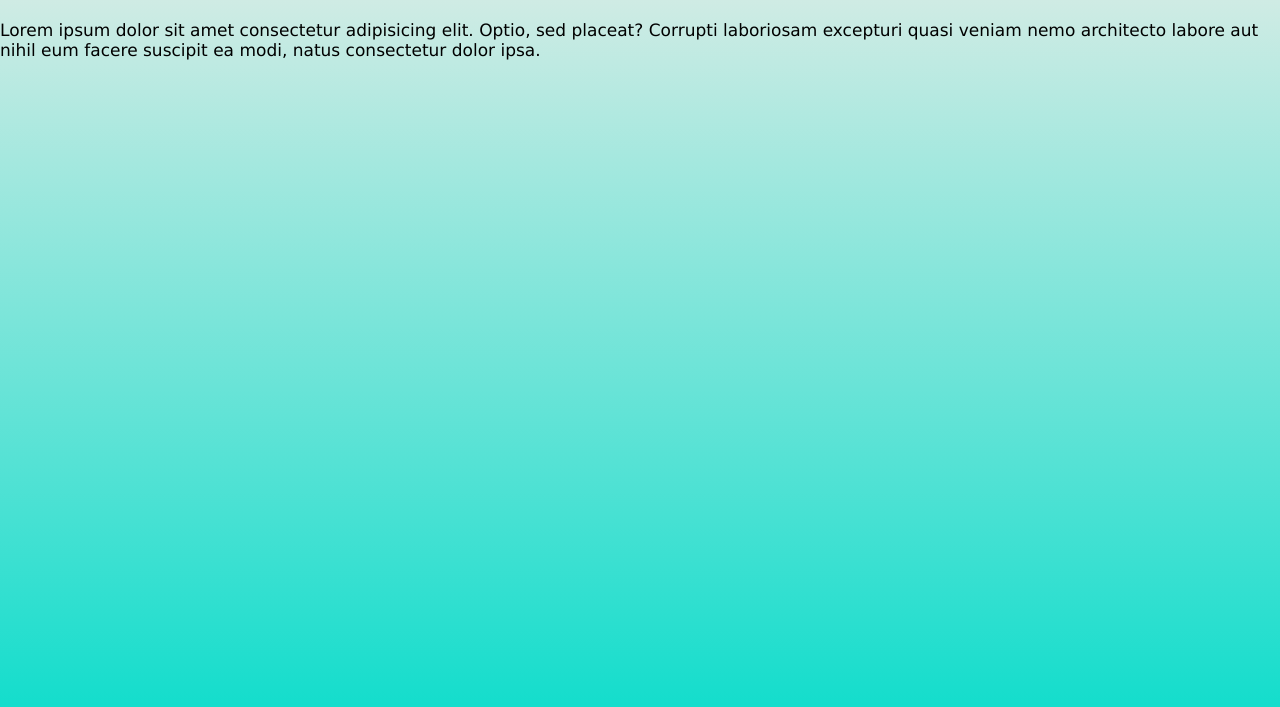
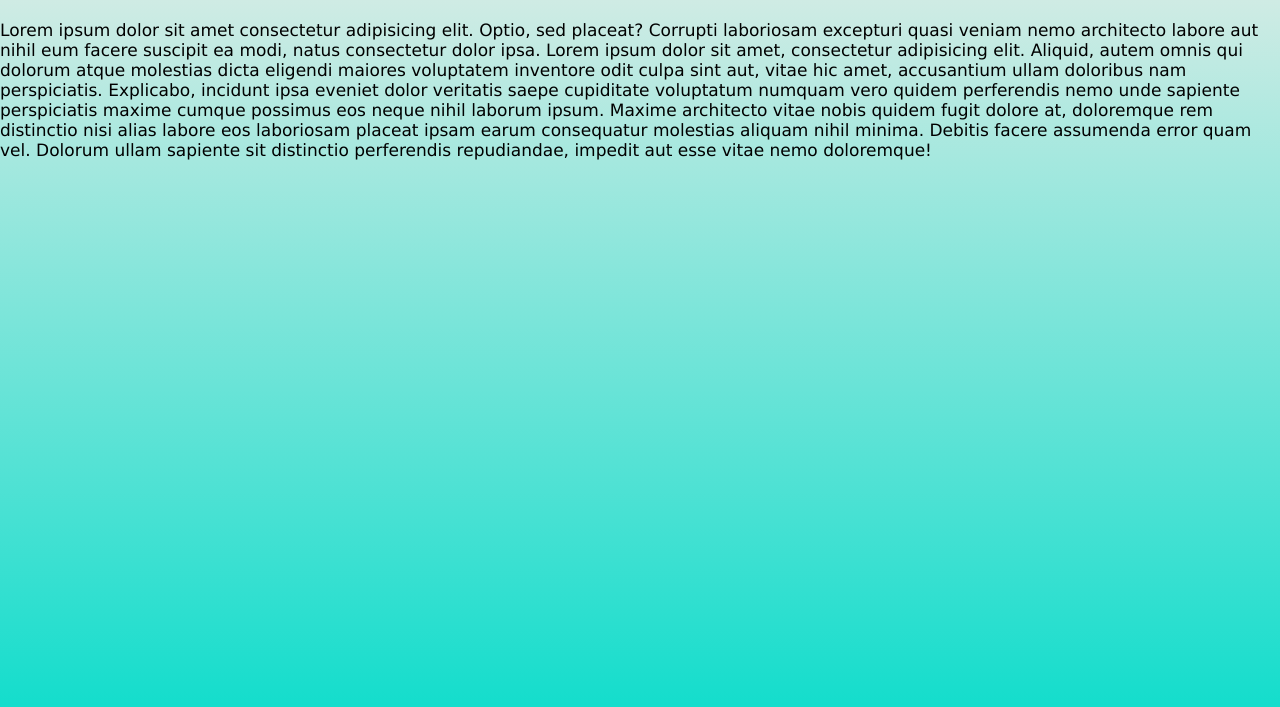
Before and after one commit to helenekn/beetroot_lesson, a plain HTML site: page index.html in a window 1280 px wide. Shown: the part 103-810 px from the top of the page. Drawn offline with Linux system fonts and the light colour scheme.

Commit message:
Added content

```diff
--- a/index.html
+++ b/index.html
@@ -35,7 +35,18 @@
             Lorem ipsum dolor sit amet consectetur adipisicing elit. Optio, sed
             placeat? Corrupti laboriosam excepturi quasi veniam nemo architecto
             labore aut nihil eum facere suscipit ea modi, natus consectetur
-            dolor ipsa.
+            dolor ipsa. Lorem ipsum dolor sit amet, consectetur adipisicing
+            elit. Aliquid, autem omnis qui dolorum atque molestias dicta
+            eligendi maiores voluptatem inventore odit culpa sint aut, vitae hic
+            amet, accusantium ullam doloribus nam perspiciatis. Explicabo,
+            incidunt ipsa eveniet dolor veritatis saepe cupiditate voluptatum
+            numquam vero quidem perferendis nemo unde sapiente perspiciatis
+            maxime cumque possimus eos neque nihil laborum ipsum. Maxime
+            architecto vitae nobis quidem fugit dolore at, doloremque rem
+            distinctio nisi alias labore eos laboriosam placeat ipsam earum
+            consequatur molestias aliquam nihil minima. Debitis facere assumenda
+            error quam vel. Dolorum ullam sapiente sit distinctio perferendis
+            repudiandae, impedit aut esse vitae nemo doloremque!
          </p>
       </main>
    </body>
```
